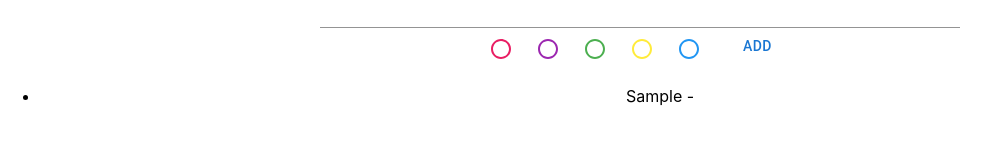
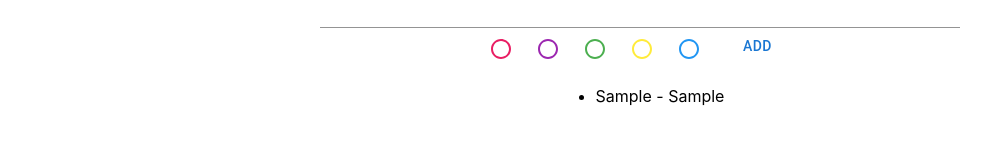
Before and after one commit to rubhain/notes-react-redux-ts, a React (Create React App) app: page / in a window 1280 px wide. Both pictures are taken after typing "Sample", "Sample" into the empty fields and a click on the button "ADD". Shown: the part 375-520 px from the top of the page, without its empty margins (0-1000 px from the left). Built offline with nearby package versions, Linux system fonts and the light colour scheme.

Commit message:
NoteList

```diff
--- a/src/components/NoteList/NoteList.tsx
+++ b/src/components/NoteList/NoteList.tsx
@@ -1,3 +1,4 @@
+import { Grid } from "@mui/material";
 import { nanoid } from "@reduxjs/toolkit";
 import React from "react";
 import { useSelector } from "react-redux";
@@ -6,26 +7,25 @@ function NoteList() {
   const items = useSelector((state: any) => state.notes.items);
   const activeFilter = useSelector((state: any) => state.notes.activeFilter);
 
-  console.log(activeFilter);
-
   return (
     <div>
+      <Grid container justifyContent="center">
         <ul>
           {items
             .filter((note: any) => {
               return (
-              note.noteTitle.toLowerCase().indexOf(activeFilter.toLowerCase()) >
-              -1
+                note.noteTitle
+                  .toLowerCase()
+                  .indexOf(activeFilter.toLowerCase()) > -1
               );
             })
             .map((item: any) => (
               <li key={nanoid(1)}>
-              <div>
-                {item.noteTitle} - {item.colour}
-              </div>
+                {item.noteTitle} - {item.noteValue}
               </li>
             ))}
         </ul>
+      </Grid>
     </div>
   );
 }
```
Lines whose indentation alone changed are shown as unchanged.
